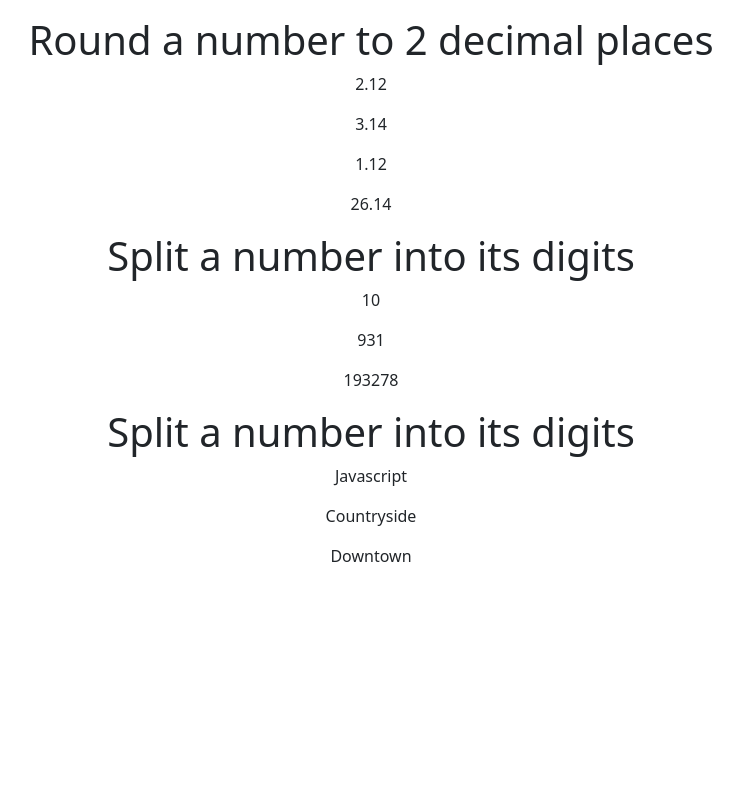
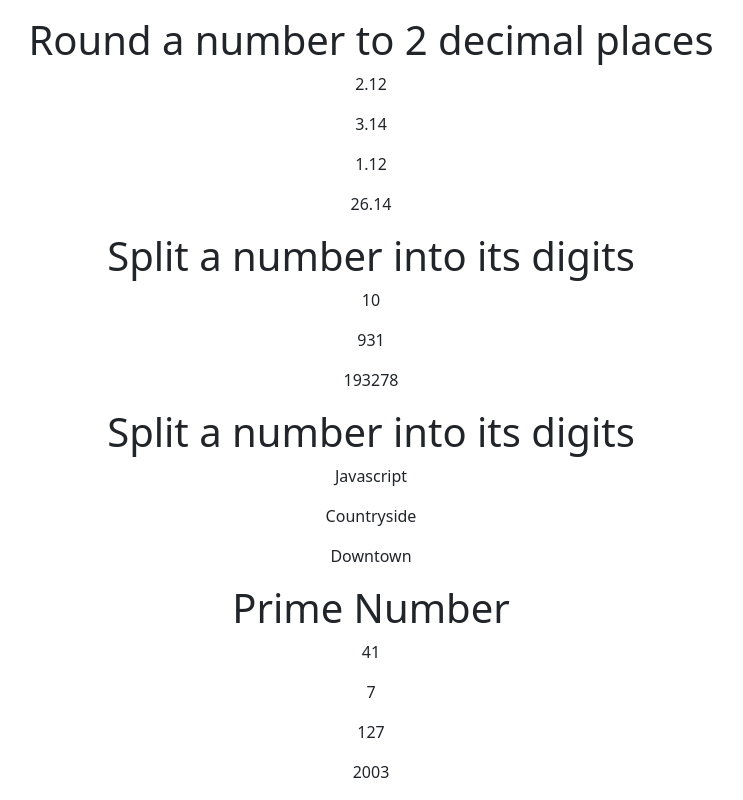
Before and after one commit to vinothsmart/react-redux-dashboard, a React (Create React App) app: page /jsc/basic in a window 1280 px wide. Shown: the part 3249-4049 px from the top of the page, without its empty margins (269-1012 px from the left). Before the commit the page ends 3833 px from the top, so only its background shows below. Built offline with nearby package versions, Linux system fonts and the light colour scheme.

Commit message:
Get Prime Number

```diff
--- a/src/components/pages/JsChallage/Basic.js
+++ b/src/components/pages/JsChallage/Basic.js
@@ -60,6 +60,28 @@ const Basic = () => {
     const first = func(a);
     const second = func(b).split("").reverse().join("");
     return first.charAt(0).toUpperCase() + first.slice(1) + second;
+  };
+
+  const getPrimeNumbers = (a) => {
+    // if a prime number return a
+    // if not prime number return next highest prime number
+    const isPrime = (a) => {
+      for (let i = 2; i < a; i++) {
+        if (a % i === 0) {
+          return false;
+        }
+      }
+      return a > 1;
+    };
+    if (isPrime(a)) {
+      return a;
+    } else {
+      for (let i = a; i < 3000; i++) {
+        if (isPrime(i)) {
+          return i;
+        }
+      }
+    }
   };
 
   return (
@@ -208,6 +230,13 @@ const Basic = () => {
         <p>{JoinTwoStrings("c%ountry", "edis")}</p>
         <p>{JoinTwoStrings("down", "nw%ot")}</p>
       </center>
+      <center>
+        <h1>Prime Number</h1>
+        <p>{getPrimeNumbers(38)}</p>
+        <p>{getPrimeNumbers(7)}</p>
+        <p>{getPrimeNumbers(115)}</p>
+        <p>{getPrimeNumbers(2000)}</p>
+      </center>
     </div>
   );
 };
```
